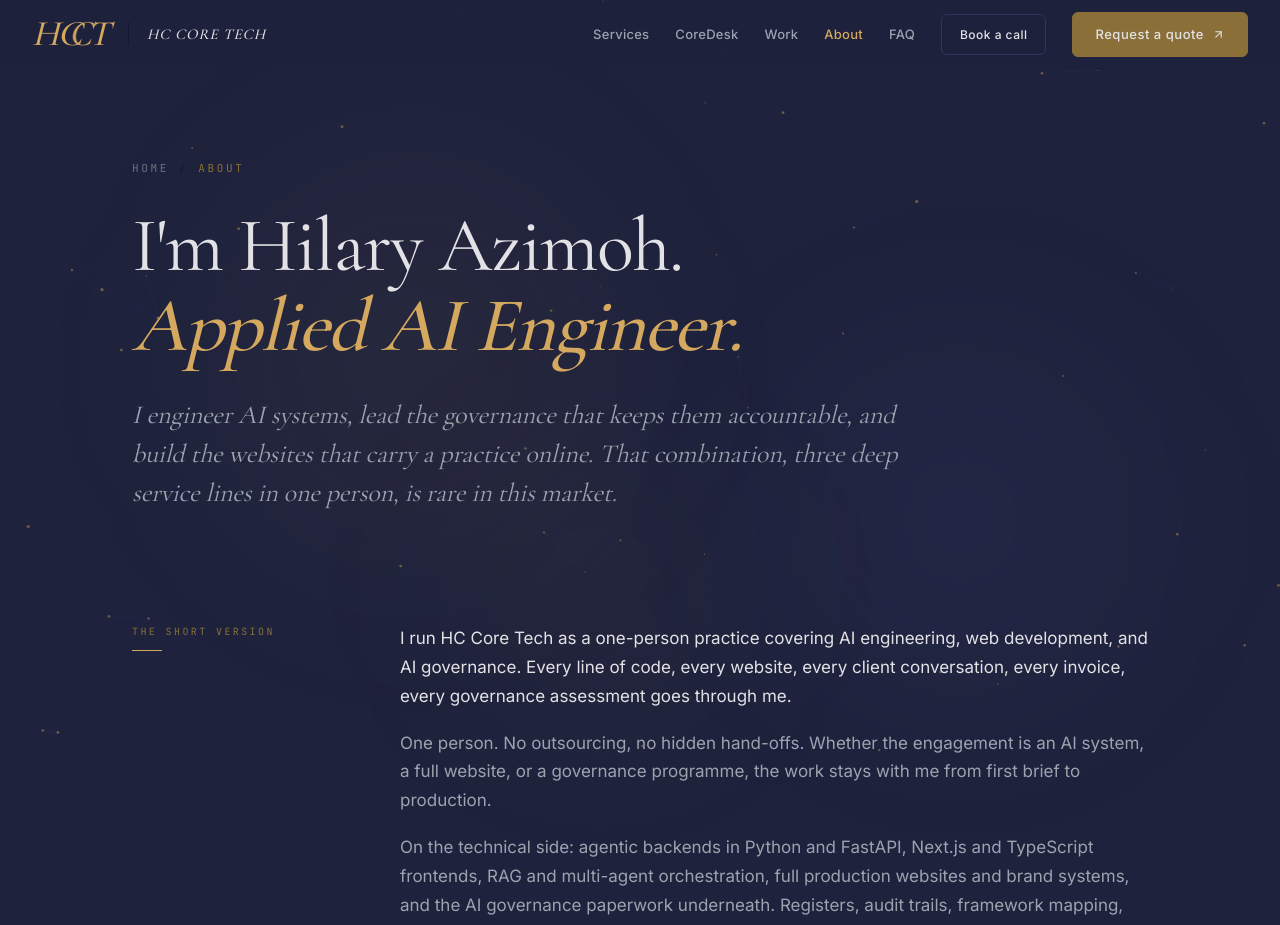
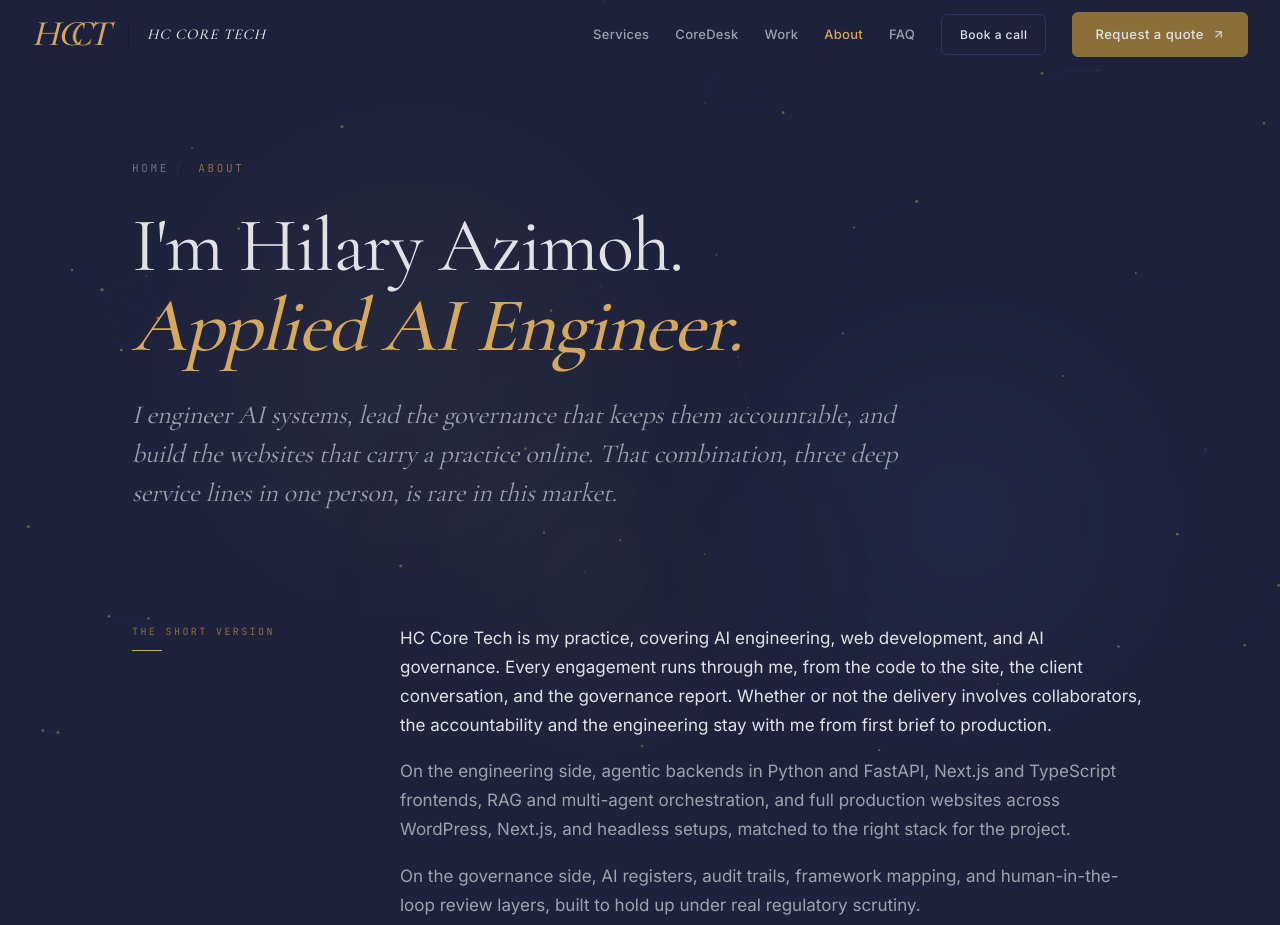
Before and after one commit to hc-core-tech/hccoretech-site, a Next.js app: page /about in a window 1280 px wide. Shown: the top 925 px of the page. Built offline with nearby package versions, Linux system fonts and the light colour scheme.

Commit message:
about: refined short version — 4 paragraphs, engineering/governance parallel structure, collaborator honesty

```diff
--- a/app/about/page.tsx
+++ b/app/about/page.tsx
@@ -121,31 +121,39 @@ export default function AboutPage() {
                 fontFamily: FONTS.ui, fontSize: '17px', lineHeight: 1.7,
                 color: T.platinum, marginBottom: '18px',
               }}>
-                I run HC Core Tech as a one-person practice covering AI
-                engineering, web development, and AI governance. Every line
-                of code, every website, every client conversation, every
-                invoice, every governance assessment goes through me.
+                HC Core Tech is my practice, covering AI engineering, web
+                development, and AI governance. Every engagement runs
+                through me, from the code to the site, the client
+                conversation, and the governance report. Whether or not the
+                delivery involves collaborators, the accountability and the
+                engineering stay with me from first brief to production.
               </p>
               <p style={{
                 fontFamily: FONTS.ui, fontSize: '17px', lineHeight: 1.7,
                 color: T.softText, marginBottom: '18px',
               }}>
-                One person. No outsourcing, no hidden hand-offs. Whether the
-                engagement is an AI system, a full website, or a governance
-                programme, the work stays with me from first brief to
-                production.
+                On the engineering side, agentic backends in Python and
+                FastAPI, Next.js and TypeScript frontends, RAG and
+                multi-agent orchestration, and full production websites
+                across WordPress, Next.js, and headless setups, matched to
+                the right stack for the project.
+              </p>
+              <p style={{
+                fontFamily: FONTS.ui, fontSize: '17px', lineHeight: 1.7,
+                color: T.softText, marginBottom: '18px',
+              }}>
+                On the governance side, AI registers, audit trails,
+                framework mapping, and human-in-the-loop review layers,
+                built to hold up under real regulatory scrutiny.
               </p>
               <p style={{
                 fontFamily: FONTS.ui, fontSize: '17px', lineHeight: 1.7,
                 color: T.softText,
               }}>
-                On the technical side: agentic backends in Python and
-                FastAPI, Next.js and TypeScript frontends, RAG and
-                multi-agent orchestration, full production websites and brand
-                systems, and the AI governance paperwork underneath.
-                Registers, audit trails, framework mapping, and
-                human-in-the-loop review layers, built to hold up under real
-                regulatory scrutiny.
+                Alongside the AI work, I build websites end to end. Every
+                build includes brand systems and design tokens,
+                conversion-led writing, SEO setup, and lead-capture
+                automation.
               </p>
             </div>
           </div>
```
